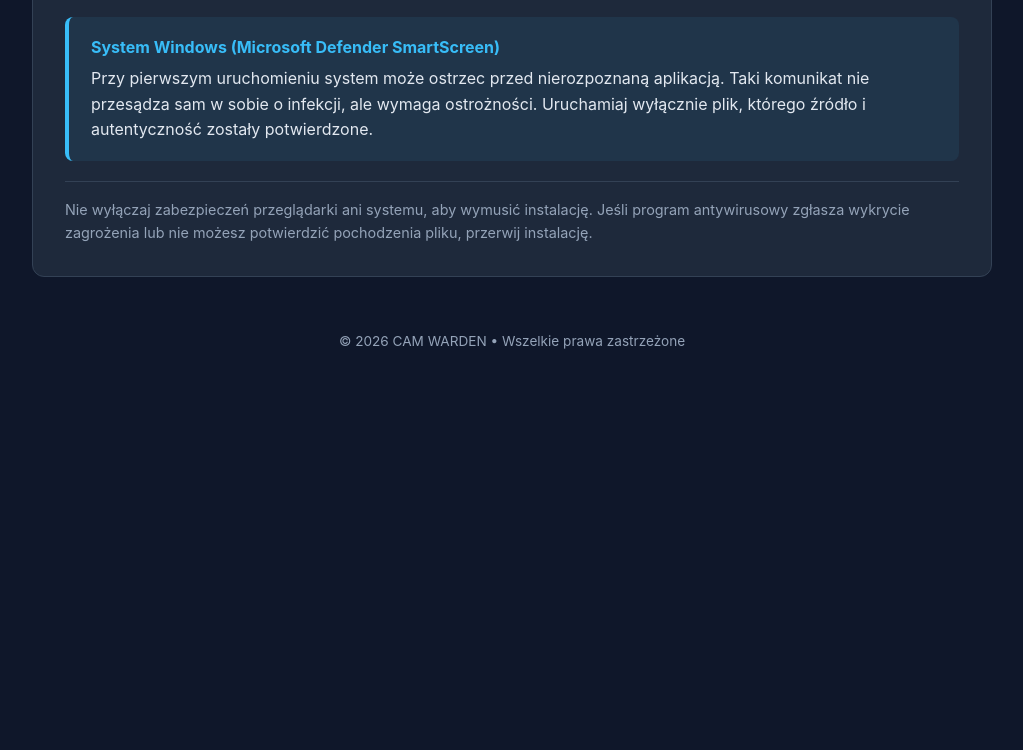
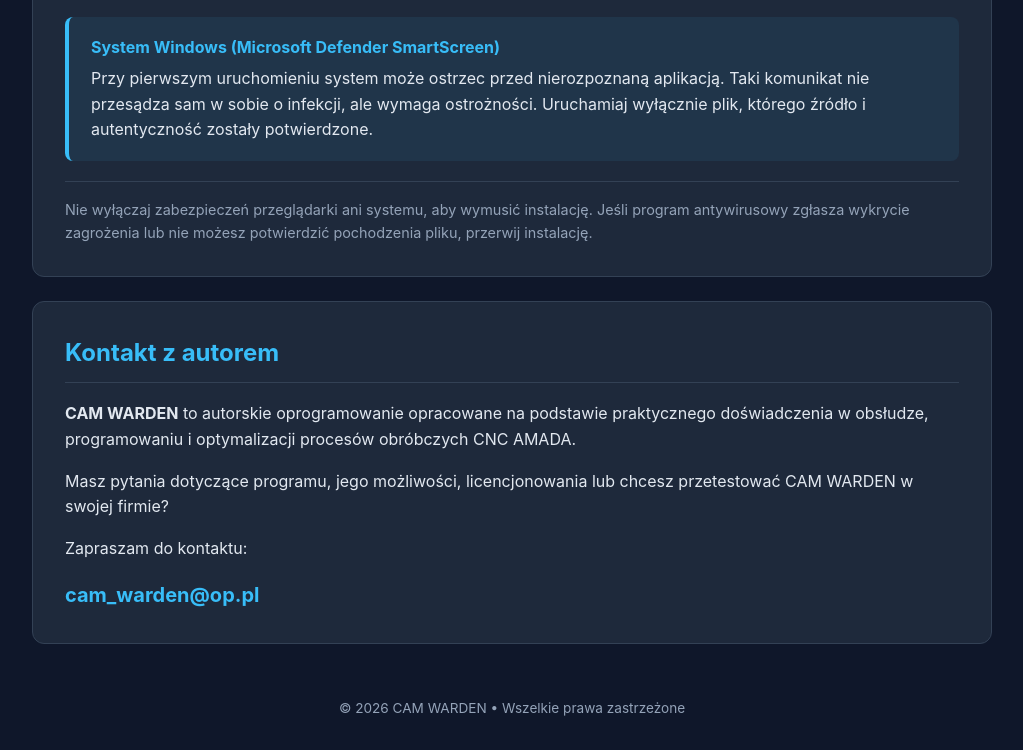
Before and after one commit to vorest001cam/cam-warden, a plain HTML site: page index.html in a window 1280 px wide. Shown: the part 2777-3527 px from the top of the page, without its empty margins (128-1151 px from the left). Before the commit the page ends 3160 px from the top, so only its background shows below. Drawn offline with Linux system fonts and the light colour scheme.

Commit message:
Update index.html

```diff
--- a/index.html
+++ b/index.html
@@ -17,9 +17,7 @@
             --warning-bg: rgba(245, 158, 11, 0.1);
             --warning-border: #f59e0b;
         }
-
         * { box-sizing: border-box; margin: 0; padding: 0; }
-
         body {
             font-family: -apple-system, BlinkMacSystemFont, "Segoe UI", Roboto, Helvetica, Arial, sans-serif;
             background-color: var(--bg-dark);
@@ -27,9 +25,7 @@
             line-height: 1.6;
             padding: 20px;
         }
-
         .container { max-width: 960px; margin: 0 auto; }
-
         header {
             text-align: center;
             padding: 44px 28px;
@@ -38,14 +34,12 @@
             border-radius: 16px;
             margin-bottom: 30px;
         }
-
         .logo {
             display: block;
             width: min(440px, 100%);
             height: auto;
             margin: 0 auto 18px;
         }
-
         /* Nagłówek pozostaje dostępny dla czytników ekranu, ale nie powiela napisu w logo. */
         .visually-hidden {
             position: absolute;
@@ -58,27 +52,23 @@
             white-space: nowrap;
             border: 0;
         }
-
         .subtitle {
             font-size: 1.3rem;
             color: var(--accent);
             font-weight: 600;
             margin-bottom: 12px;
         }
-
         .hero-description {
             color: #cbd5e1;
             max-width: 690px;
             margin: 0 auto 26px;
         }
-
         .download-box {
             display: flex;
             flex-direction: column;
             align-items: center;
             gap: 12px;
         }
-
         .btn-download {
             display: inline-block;
             background-color: var(--accent);
@@ -91,22 +81,18 @@
             transition: background-color 0.2s, transform 0.1s;
             box-shadow: 0 4px 14px rgba(56, 189, 248, 0.22);
         }
-
         a.btn-download:hover {
             background-color: var(--accent-hover);
             color: #fff;
             transform: translateY(-2px);
         }
-
         .btn-download.is-disabled {
             color: #cbd5e1;
             background-color: #334155;
             box-shadow: none;
             cursor: default;
         }
-
         .meta-info { font-size: 0.9rem; color: var(--text-muted); }
-
         .card {
             background-color: var(--bg-card);
             border: 1px solid var(--border);
@@ -114,7 +100,6 @@
             padding: 32px;
             margin-bottom: 24px;
         }
-
         h2 {
             font-size: 1.5rem;
             margin-bottom: 18px;
@@ -122,10 +107,8 @@
             border-bottom: 1px solid var(--border);
             padding-bottom: 10px;
         }
-
         p { margin-bottom: 16px; color: #e2e8f0; }
         p:last-child { margin-bottom: 0; }
-
         .features-grid {
             display: grid;
             grid-template-columns: repeat(2, minmax(0, 1fr));
@@ -133,14 +116,12 @@
             list-style: none;
             margin-top: 16px;
         }
-
         .features-grid li {
             position: relative;
             padding-left: 23px;
             color: #e2e8f0;
             font-size: 0.98rem;
         }
-
         .features-grid li::before {
             content: "▹";
             position: absolute;
@@ -148,7 +129,6 @@
             color: var(--accent);
             font-weight: 700;
         }
-
         .technical-note {
             margin-top: 20px;
             padding-top: 16px;
@@ -156,25 +136,21 @@
             color: var(--text-muted);
             font-size: 0.9rem;
         }
-
         .license-grid {
             display: grid;
             grid-template-columns: repeat(3, minmax(0, 1fr));
             gap: 14px;
             margin: 22px 0;
         }
-
         .license-card {
             border: 1px solid var(--border);
             background-color: #172338;
             border-radius: 10px;
             padding: 20px;
         }
-
         .license-card h3 { font-size: 1.15rem; color: var(--accent); margin-bottom: 8px; }
         .license-card p { color: #cbd5e1; font-size: 0.92rem; margin: 0; }
         .license-card.featured { border-color: var(--accent); }
-
         .notice {
             background-color: var(--warning-bg);
             border-left: 4px solid var(--warning-border);
@@ -182,35 +158,28 @@
             border-radius: 8px;
             margin-top: 20px;
         }
-
         .notice strong {
             color: #fbbf24;
             display: block;
             margin-bottom: 6px;
         }
-
         .notice p { margin-bottom: 10px; }
         .notice p:last-child { margin-bottom: 0; }
-
         .notice.info {
             border-left-color: var(--accent);
             background-color: rgba(56, 189, 248, 0.08);
         }
-
         .notice.info strong { color: var(--accent); }
-
         footer {
             text-align: center;
             color: var(--text-muted);
             font-size: 0.85rem;
             padding: 30px 0 10px;
         }
-
         @media (max-width: 720px) {
             .features-grid { grid-template-columns: 1fr; }
             .license-grid { grid-template-columns: 1fr; }
         }
-
         @media (max-width: 600px) {
             body { padding: 12px; }
             header { padding: 30px 18px; }
@@ -218,10 +187,26 @@
             .card { padding: 22px; }
             h2 { font-size: 1.35rem; }
         }
+.contact-email {
+    margin-top: 18px;
+    margin-bottom: 0;
+}
+.contact-email a {
+    display: inline-block;
+    color: #38bdf8;
+    font-size: 1.25rem;
+    font-weight: 700;
+    text-decoration: none;
+    overflow-wrap: anywhere;
+    transition: color 0.2s;
+}
+.contact-email a:hover {
+    color: #7dd3fc;
+    text-decoration: underline;
+}
     </style>
 </head>
 <body>
-
 <div class="container">
     <header>
         <img src="logo.png" alt="CAM WARDEN – logo" class="logo">
@@ -230,7 +215,6 @@
         <p class="hero-description">
             Warden automatycznie kontroluje i usprawnia programy CAM, pracując w tle bez przerywania codziennej pracy użytkownika.
         </p>
-
         <div class="download-box">
             <!-- Wersja testowa strony: instalator nie został jeszcze opublikowany. -->
             <span class="btn-download is-disabled" aria-label="Instalator w przygotowaniu">Instalator w przygotowaniu</span>
@@ -240,7 +224,6 @@
             <span class="meta-info">Windows 10 / 11 • Pakiet ok. 15,5 MB • Automatyczne aktualizacje</span>
         </div>
     </header>
-
     <section class="card">
         <h2>O programie</h2>
         <p>
@@ -250,7 +233,6 @@
             Program analizuje nie tylko zapis G-code, ale również przebieg obróbki: kolejność narzędzi, trajektorie ruchów, położenie zacisków, repozycjonowanie arkusza i ograniczenia maszyny. Pozwala ograniczać zbędne operacje oraz lepiej przygotować program do produkcji.
         </p>
     </section>
-
     <section class="card">
         <h2>Główne możliwości CAM WARDEN</h2>
         <ul class="features-grid">
@@ -266,7 +248,6 @@
             Dla zaawansowanych użytkowników: Warden obsługuje m.in. cykle G28, G36/G37 i G66 oraz analizę repozycji G27 i ruchów G70.
         </p>
     </section>
-
     <section class="card">
         <h2>Wersja DEMO i licencje</h2>
         <p>
@@ -290,7 +271,6 @@
             Licencja przypisywana jest do jednego komputera. Po jej wygaśnięciu Warden przechodzi do trybu DEMO, zachowując dostęp do wcześniejszych logów i raportów.
         </p>
     </section>
-
     <section class="card">
         <h2>Bezpieczeństwo i rola w procesie</h2>
         <p>
@@ -304,7 +284,6 @@
             <p>Każdy zmodyfikowany program NC należy zweryfikować pod kątem zgodności technologicznej i bezpieczeństwa przed uruchomieniem na maszynie.</p>
         </div>
     </section>
-
     <section class="card">
         <h2>Pobieranie i instalacja</h2>
         <p>
@@ -322,11 +301,31 @@
             Nie wyłączaj zabezpieczeń przeglądarki ani systemu, aby wymusić instalację. Jeśli program antywirusowy zgłasza wykrycie zagrożenia lub nie możesz potwierdzić pochodzenia pliku, przerwij instalację.
         </p>
     </section>
-
+<section class="card" id="kontakt">
+    <h2>Kontakt z autorem</h2>
+    <p>
+        <strong>CAM WARDEN</strong> to autorskie oprogramowanie
+        opracowane na podstawie praktycznego doświadczenia
+        w obsłudze, programowaniu i optymalizacji procesów
+        obróbczych CNC AMADA.
+    </p>
+    <p>
+        Masz pytania dotyczące programu, jego możliwości,
+        licencjonowania lub chcesz przetestować CAM WARDEN
+        w swojej firmie?
+    </p>
+    <p>
+        Zapraszam do kontaktu:
+    </p>
+    <p class="contact-email">
+        <a href="mailto:cam_warden@op.pl?subject=CAM%20WARDEN%20-%20Zapytanie">
+            cam_warden@op.pl
+        </a>
+    </p>
+</section>
     <footer>
         &copy; 2026 CAM WARDEN • Wszelkie prawa zastrzeżone
     </footer>
 </div>
-
 </body>
 </html>
```
